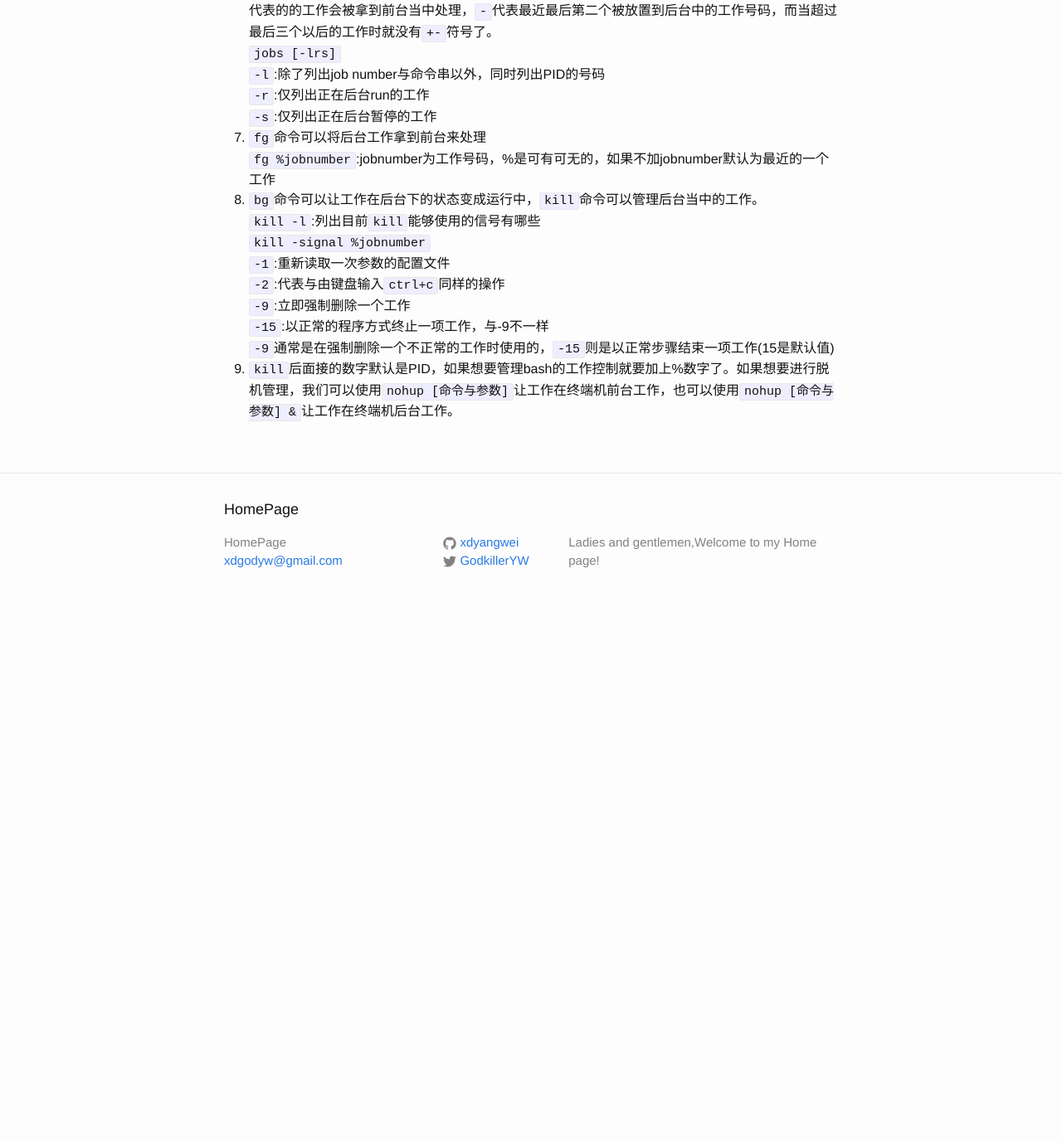
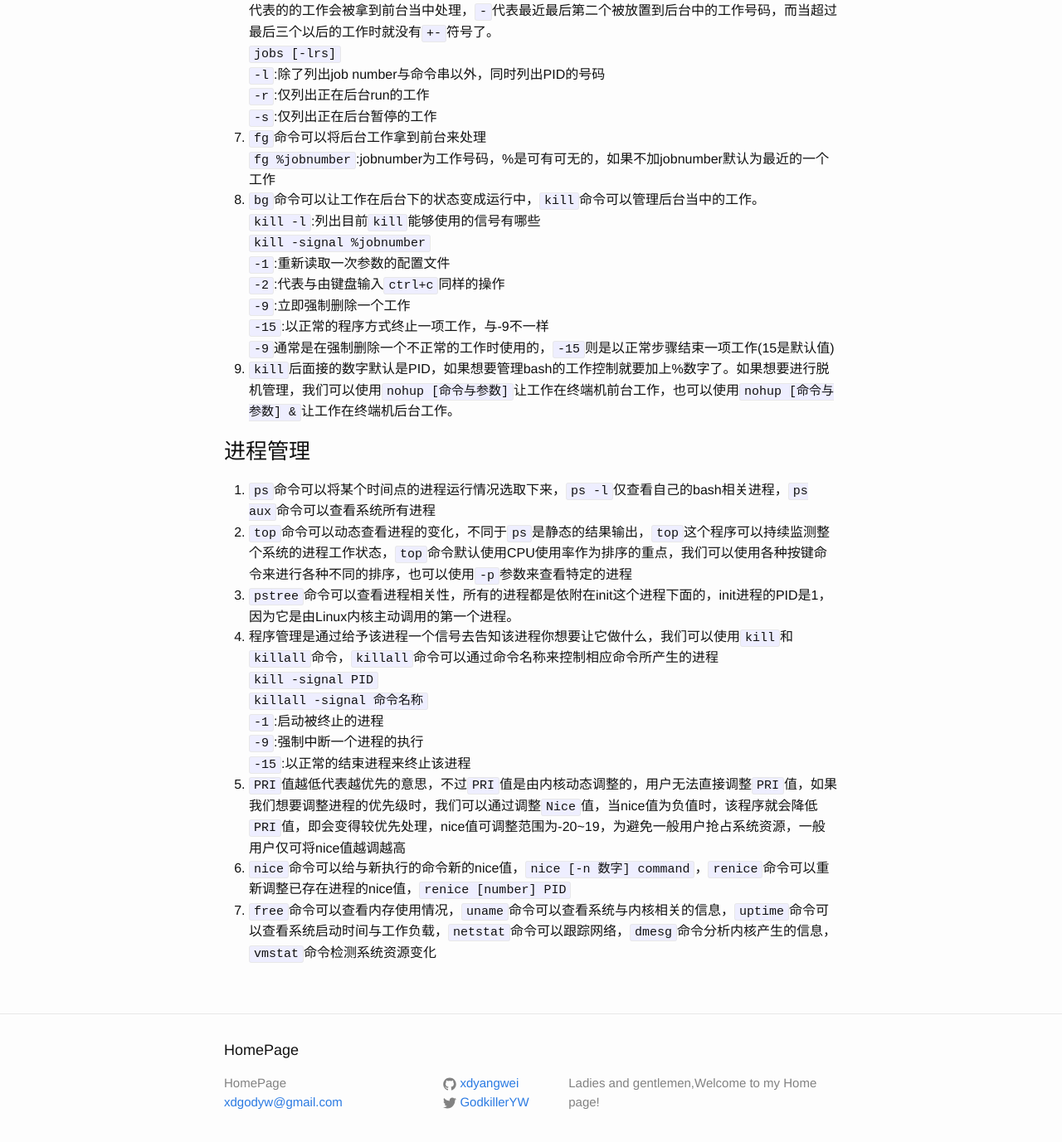
Before and after one commit to xdyangwei/xdyangwei.github.io, a Jekyll site: the page built from _posts/2019-7-16-Linux程序管理.md, in a window 1280 px wide and 1400 px high, scrolled down 979 px. Shown: the top 1377 px of the window at 83% size. Built offline with Jekyll 4.4.1, drawn with Linux system fonts in a browser that asks for light colours; our own code applies the rules of GitHub Pages for plain Markdown files; before the commit the page ends 1727 px from its top, so only the background shows below that.

Commit message:
add the tips of process control

```diff
--- a/_posts/2019-7-16-Linux程序管理.md
+++ b/_posts/2019-7-16-Linux程序管理.md
@@ -33,3 +33,17 @@
 `-15`:以正常的程序方式终止一项工作，与-9不一样
 `-9`通常是在强制删除一个不正常的工作时使用的，`-15`则是以正常步骤结束一项工作(15是默认值)
 9. `kill`后面接的数字默认是PID，如果想要管理bash的工作控制就要加上%数字了。如果想要进行脱机管理，我们可以使用`nohup [命令与参数]`让工作在终端机前台工作，也可以使用`nohup [命令与参数] &`让工作在终端机后台工作。
+
+### 进程管理
+1. `ps`命令可以将某个时间点的进程运行情况选取下来，`ps -l`仅查看自己的bash相关进程，`ps aux`命令可以查看系统所有进程
+2. `top`命令可以动态查看进程的变化，不同于`ps`是静态的结果输出，`top`这个程序可以持续监测整个系统的进程工作状态，`top`命令默认使用CPU使用率作为排序的重点，我们可以使用各种按键命令来进行各种不同的排序，也可以使用`-p`参数来查看特定的进程
+3. `pstree`命令可以查看进程相关性，所有的进程都是依附在init这个进程下面的，init进程的PID是1，因为它是由Linux内核主动调用的第一个进程。
+4. 程序管理是通过给予该进程一个信号去告知该进程你想要让它做什么，我们可以使用`kill`和`killall`命令，`killall`命令可以通过命令名称来控制相应命令所产生的进程
+`kill -signal PID`
+`killall -signal 命令名称`
+`-1`:启动被终止的进程
+`-9`:强制中断一个进程的执行
+`-15`:以正常的结束进程来终止该进程
+5. `PRI`值越低代表越优先的意思，不过`PRI`值是由内核动态调整的，用户无法直接调整`PRI`值，如果我们想要调整进程的优先级时，我们可以通过调整`Nice`值，当nice值为负值时，该程序就会降低`PRI`值，即会变得较优先处理，nice值可调整范围为-20~19，为避免一般用户抢占系统资源，一般用户仅可将nice值越调越高
+6. `nice`命令可以给与新执行的命令新的nice值，`nice [-n 数字] command`，`renice`命令可以重新调整已存在进程的nice值，`renice [number] PID`
+7. `free`命令可以查看内存使用情况，`uname`命令可以查看系统与内核相关的信息，`uptime`命令可以查看系统启动时间与工作负载，`netstat`命令可以跟踪网络，`dmesg`命令分析内核产生的信息，`vmstat`命令检测系统资源变化
```
